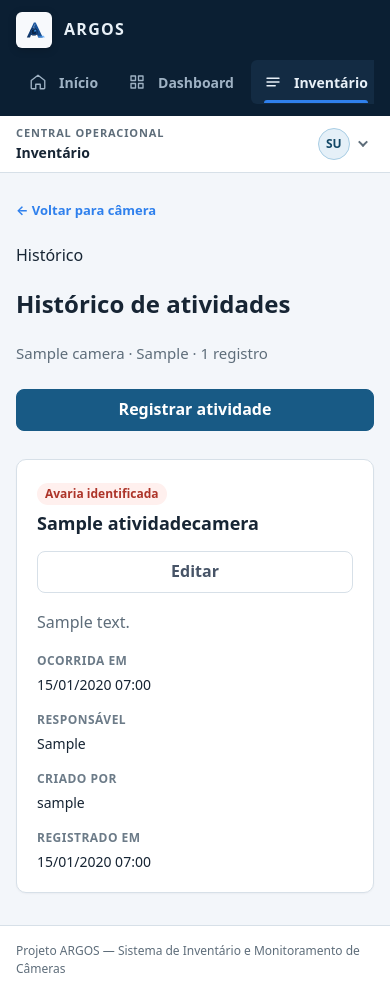
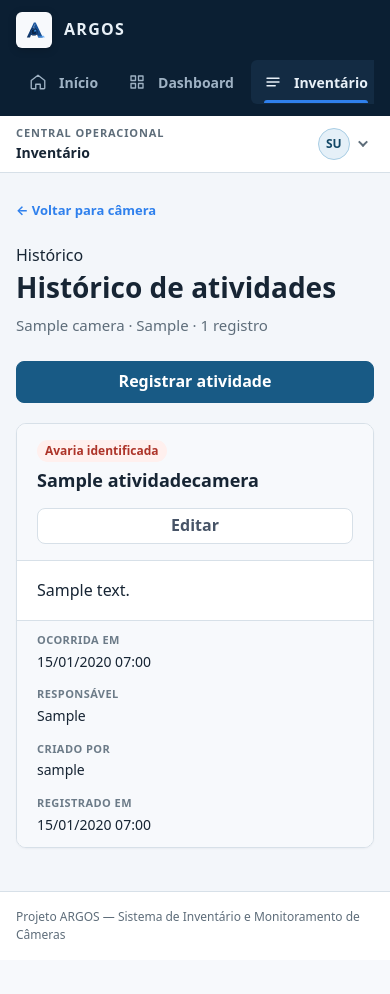
Before and after one commit to wromanov/projeto_argos, a Django app: page /cameras/1/atividades/ in a window 390 px wide. After the commit the page ends 939 px from the top, so only its background shows below. Run offline with Django 5.2, Linux system fonts and the light colour scheme; a user stored in the database is signed in; tables that the repository leaves empty hold one stand-in row (values such as "Sample post").

Commit message:
feat(frontend): refinar historico de atividades

```diff
--- a/cameras/templates/cameras/atividades/lista.html
+++ b/cameras/templates/cameras/atividades/lista.html
@@ -1,9 +1,77 @@
 {% extends "base.html" %}
 {% load static %}
+
 {% block titulo %}Histórico de atividades — ARGOS{% endblock %}
-{% block extra_css %}<link rel="stylesheet" href="{% static 'css/inventario.css' %}">{% endblock %}
+
+{% block extra_css %}
+<link rel="stylesheet" href="{% static 'css/inventario.css' %}">
+{% endblock %}
+
 {% block conteudo %}
-<section class="inventory-hero"><div><a class="detail-back-link" href="{% url 'cameras:detalhe' camera.pk %}">← Voltar para câmera</a><span class="inventory-eyebrow activity-hero__eyebrow">Histórico</span><h1>Histórico de atividades</h1><p>{{ camera.nome }}{% if camera.patrimonio %} · {{ camera.patrimonio }}{% endif %} · {{ total_atividades }} registro{{ total_atividades|pluralize }}</p></div><div class="inventory-hero__actions"><a class="button button--primary" href="{% url 'cameras:criar_atividade' camera.pk %}">Registrar atividade</a></div></section>
-<section class="activity-timeline">{% for atividade in atividades %}<article class="activity-card"><div class="activity-card__header"><div>{% include "cameras/partials/_atividade_tipo_badge.html" %}<h2 class="activity-card__title">{{ atividade.titulo }}</h2></div><a class="button button--secondary" href="{% url 'cameras:editar_atividade' atividade.pk %}">Editar</a></div><p class="activity-card__description">{{ atividade.descricao }}</p><dl class="activity-card__meta"><div><dt>Ocorrida em</dt><dd>{{ atividade.ocorrida_em|date:"d/m/Y H:i" }}</dd></div><div><dt>Responsável</dt><dd>{{ atividade.responsavel|default:"—" }}</dd></div><div><dt>Criado por</dt><dd>{{ atividade.criado_por|default:"—" }}</dd></div><div><dt>Registrado em</dt><dd>{{ atividade.criado_em|date:"d/m/Y H:i" }}</dd></div></dl></article>{% empty %}{% include "components/estado_vazio.html" with empty_title="Nenhuma atividade registrada" empty_text="Esta câmera ainda não possui atividades em seu histórico." %}{% endfor %}</section>
-{% include "components/paginacao.html" with page_obj=page_obj pagination_label="Paginação do histórico" %}
+<section class="activity-history-page" aria-labelledby="activity-history-title">
+  <header class="inventory-hero activity-history-hero">
+    <div class="activity-history-hero__content">
+      <a class="detail-back-link" href="{% url 'cameras:detalhe' camera.pk %}">
+        ← Voltar para câmera
+      </a>
+      <span class="inventory-eyebrow activity-hero__eyebrow">Histórico</span>
+      <h1 id="activity-history-title">Histórico de atividades</h1>
+      <p>
+        {{ camera.nome }}
+        {% if camera.patrimonio %} · {{ camera.patrimonio }}{% endif %}
+        · {{ total_atividades }} registro{{ total_atividades|pluralize }}
+      </p>
+    </div>
+
+    <div class="inventory-hero__actions activity-history-hero__actions">
+      <a class="button button--primary" href="{% url 'cameras:criar_atividade' camera.pk %}">
+        Registrar atividade
+      </a>
+    </div>
+  </header>
+
+  <section class="activity-timeline" aria-label="Atividades registradas">
+    {% for atividade in atividades %}
+      <article class="activity-card activity-card--history">
+        <header class="activity-card__header">
+          <div class="activity-card__heading">
+            {% include "cameras/partials/_atividade_tipo_badge.html" %}
+            <h2 class="activity-card__title">{{ atividade.titulo }}</h2>
+          </div>
+
+          <a class="button button--secondary" href="{% url 'cameras:editar_atividade' atividade.pk %}">
+            Editar
+          </a>
+        </header>
+
+        <div class="activity-card__body">
+          <p class="activity-card__description">{{ atividade.descricao }}</p>
+        </div>
+
+        <dl class="activity-card__meta" aria-label="Metadados da atividade">
+          <div>
+            <dt>Ocorrida em</dt>
+            <dd>{{ atividade.ocorrida_em|date:"d/m/Y H:i" }}</dd>
+          </div>
+          <div>
+            <dt>Responsável</dt>
+            <dd>{{ atividade.responsavel|default:"—" }}</dd>
+          </div>
+          <div>
+            <dt>Criado por</dt>
+            <dd>{{ atividade.criado_por|default:"—" }}</dd>
+          </div>
+          <div>
+            <dt>Registrado em</dt>
+            <dd>{{ atividade.criado_em|date:"d/m/Y H:i" }}</dd>
+          </div>
+        </dl>
+      </article>
+    {% empty %}
+      {% include "components/estado_vazio.html" with empty_title="Nenhuma atividade registrada" empty_text="Esta câmera ainda não possui atividades em seu histórico." %}
+    {% endfor %}
+  </section>
+
+  {% include "components/paginacao.html" with page_obj=page_obj pagination_label="Paginação do histórico" %}
+</section>
 {% endblock %}
--- a/static/css/inventario.css
+++ b/static/css/inventario.css
@@ -861,7 +861,33 @@
     grid-column: 1 / -1;
 }
 
-.activity-list, .activity-timeline {
+.activity-history-page {
+    width: min(100%, 76rem);
+    margin-inline: auto;
+}
+
+.activity-history-hero {
+    align-items: flex-end;
+    margin-bottom: var(--space-5);
+}
+
+.activity-history-hero__content {
+    min-width: 0;
+}
+
+.activity-history-hero h1 {
+    margin: var(--space-1) 0 0;
+    color: var(--color-text);
+    font-size: clamp(1.75rem, 3vw, 2.25rem);
+    line-height: var(--line-height-tight);
+}
+
+.activity-history-hero__actions {
+    flex: 0 0 auto;
+}
+
+.activity-list,
+.activity-timeline {
     display: grid;
     gap: var(--space-4);
     padding: var(--space-5);
@@ -873,13 +899,19 @@
 
 .activity-card {
     min-width: 0;
-    padding: var(--space-5);
     border: var(--border-width) solid var(--color-border);
     border-radius: var(--radius-md);
     background: var(--color-surface);
     box-shadow: var(--shadow-sm);
 }
 
+.activity-card__heading {
+    min-width: 0;
+    display: grid;
+    justify-items: start;
+    gap: var(--space-2);
+}
+
 .activity-card__header {
     display: flex;
     align-items: flex-start;
@@ -887,55 +919,147 @@
     gap: var(--space-4);
 }
 
-.activity-card__header > div {
-    min-width: 0;
-}
-
 .activity-card__header > .button {
     flex: 0 0 auto;
 }
 
 .activity-card__title {
-    margin: var(--space-2) 0 0;
+    margin: 0;
     color: var(--color-text);
     font-size: var(--font-size-lg);
     line-height: var(--line-height-tight);
     overflow-wrap: anywhere;
 }
 
+.activity-card__description {
+    color: var(--color-text-secondary);
+    line-height: var(--line-height-relaxed);
+    overflow-wrap: anywhere;
+    white-space: pre-line;
+}
+
+.activity-card--history {
+    overflow: hidden;
+}
+
+.activity-card--history .activity-card__header {
+    padding: var(--space-4) var(--space-5);
+    align-items: center;
+    border-bottom: var(--border-width) solid var(--color-border);
+    background: var(--color-surface-secondary);
+}
+
+.activity-card--history .activity-card__header > .button {
+    min-height: 2.25rem;
+    padding-inline: var(--space-3);
+}
+
+.activity-card--history .activity-card__body {
+    padding: var(--space-4) var(--space-5);
+}
+
+.activity-card--history .activity-card__description {
+    margin: 0;
+    max-width: 58rem;
+    color: var(--color-text);
+}
+
 .activity-card__meta {
     display: grid;
     grid-template-columns: repeat(4, minmax(0, 1fr));
     gap: var(--space-4);
-    margin: var(--space-4) 0 0;
-    color: var(--color-text-secondary);
-    font-size: var(--font-size-xs);
-}
-
-.activity-card__meta div {
+    margin: 0;
+    padding: var(--space-3) var(--space-5);
+    border-top: var(--border-width) solid var(--color-border);
+    background: var(--color-surface-secondary);
+}
+
+.activity-card__meta div,
+.activity-card__preview-meta div {
     min-width: 0;
 }
 
-.activity-card__meta dt {
+.activity-card__meta dt,
+.activity-card__preview-meta dt {
     color: var(--color-text-muted);
-    font-weight: 700;
+    font-size: .6875rem;
+    font-weight: 800;
+    line-height: 1.35;
     letter-spacing: .04em;
     text-transform: uppercase;
 }
 
-.activity-card__meta dd {
+.activity-card__meta dd,
+.activity-card__preview-meta dd {
     margin: var(--space-1) 0 0;
     color: var(--color-text);
     font-size: var(--font-size-sm);
+    line-height: 1.4;
     overflow-wrap: anywhere;
 }
 
-.activity-card__description {
-    margin: var(--space-4) 0 0;
+.activity-card--preview {
+    padding: var(--space-4);
+    border-left: .25rem solid var(--color-brand);
+    box-shadow: none;
+}
+
+.activity-card__preview-header {
+    display: flex;
+    align-items: flex-start;
+    justify-content: space-between;
+    gap: var(--space-4);
+}
+
+.activity-card--preview .activity-card__heading {
+    display: flex;
+    align-items: center;
+    flex-wrap: wrap;
+    gap: var(--space-2);
+}
+
+.activity-card--preview .activity-card__title {
+    font-size: var(--font-size-base);
+}
+
+.activity-card--preview .activity-card__description {
+    margin: var(--space-3) 0 0;
+}
+
+.activity-card__edit-link {
+    flex: 0 0 auto;
+    display: inline-flex;
+    align-items: center;
+    justify-content: center;
+    min-height: 2rem;
+    padding: 0 var(--space-3);
+    border: var(--border-width) solid var(--color-border);
+    border-radius: var(--radius-sm);
+    background: var(--color-surface);
     color: var(--color-text-secondary);
-    line-height: var(--line-height-relaxed);
-    overflow-wrap: anywhere;
-    white-space: pre-line;
+    font-size: var(--font-size-xs);
+    font-weight: 700;
+    text-decoration: none;
+}
+
+.activity-card__edit-link:hover {
+    color: var(--color-brand-dark);
+    border-color: var(--color-info-border);
+    background: var(--color-surface-secondary);
+}
+
+.activity-card__edit-link:focus-visible {
+    outline: 3px solid var(--color-info-border);
+    outline-offset: 2px;
+}
+
+.activity-card__preview-meta {
+    display: grid;
+    grid-template-columns: repeat(2, minmax(0, 1fr));
+    gap: var(--space-4);
+    margin: var(--space-3) 0 0;
+    padding-top: var(--space-3);
+    border-top: var(--border-width) solid var(--color-border);
 }
 
 .activity-card__actions {
@@ -1085,15 +1209,28 @@
         grid-column: auto;
     }
 
-    .activity-card__header {
+    .activity-history-hero {
+        align-items: stretch;
+    }
+
+    .activity-history-hero__actions,
+    .activity-history-hero__actions .button {
+        width: 100%;
+    }
+
+    .activity-card--history .activity-card__header,
+    .activity-card__preview-header {
+        align-items: stretch;
         flex-direction: column;
     }
 
-    .activity-card__header > .button {
+    .activity-card--history .activity-card__header > .button,
+    .activity-card__edit-link {
         width: 100%;
     }
 
-    .activity-card__meta {
+    .activity-card__meta,
+    .activity-card__preview-meta {
         grid-template-columns: minmax(0, 1fr);
     }
 
```
Also changed, not shown: cameras/templates/cameras/detalhe.html (+51 -1 lines).
